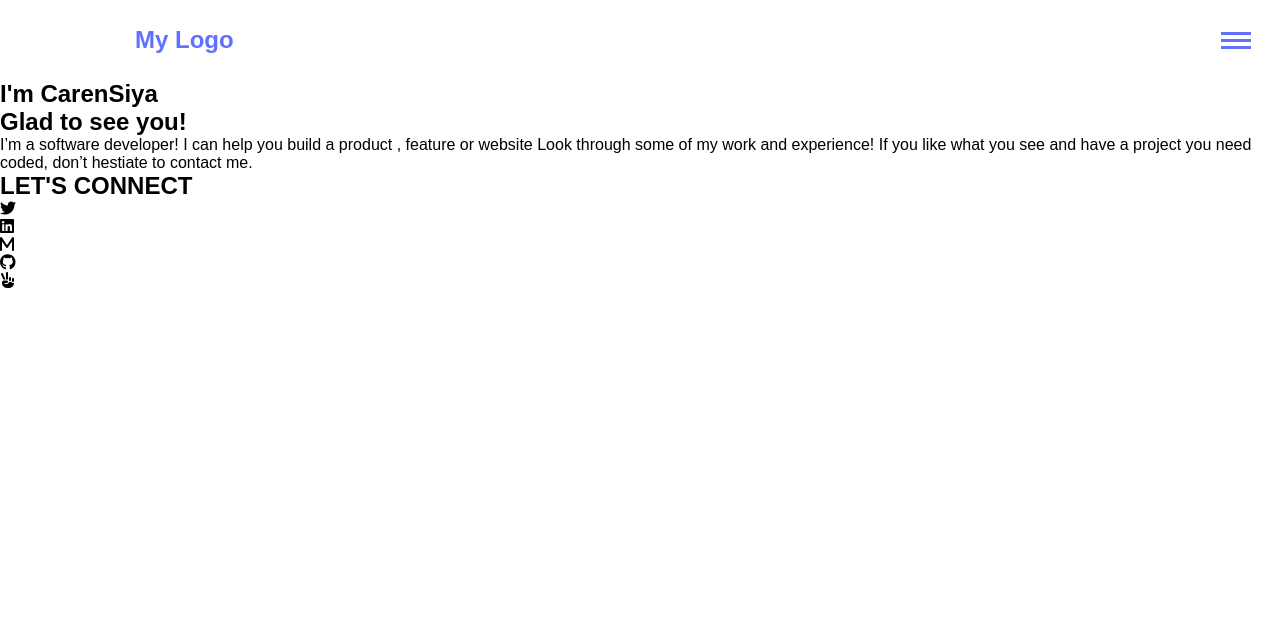
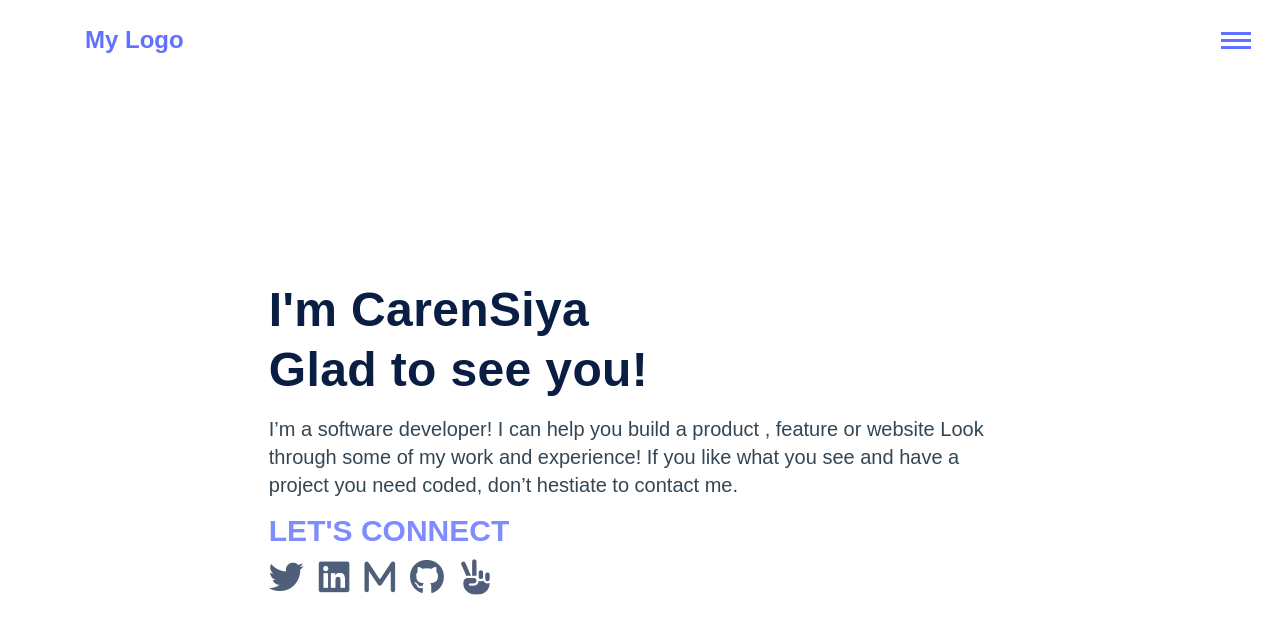
Before and after one commit to Caren-Koroeny/carensiya-portfolio, a plain HTML site: page index.html in a window 1280 px wide. Drawn offline with Linux system fonts and the light colour scheme.

Commit message:
css stying on section part

```diff
--- a/css/style.css
+++ b/css/style.css
@@ -5,7 +5,7 @@
 }
 body{
     font-family: "Poppins", sans-serif;
-    background: #fff;
+    background:url();
 }
 header{
     display: flex;
@@ -25,11 +25,11 @@ ul{
     list-style: none;
 }
 .logo-part{
-    flex: 3;
+    flex: 1;
     padding: 20px;
     font-weight: 800;
     font-size: 24px;
-    margin-left: 100px;
+    margin-left: 50px;
 
 }
 
@@ -67,3 +67,89 @@ ul{
     background: #6070ff;
     display: flex;
 }
+
+section {
+    display: block;
+  }
+
+  .main {
+    background-color: #fff;
+    margin-bottom: 100px;
+  }
+
+  .wrapper {
+    display: flex;
+    justify-content: center;
+    align-items: center;
+    flex-direction: column;
+  }
+
+  .intro-text {
+    width: 58%;
+  }
+
+  .intro-text h1 {
+    margin-top: 200px;
+    font-weight: 700;
+    font-size: 48px;
+    line-height: 60px;
+    align-items: center;
+    letter-spacing: 0.37px;
+    color: #091e42;
+    margin-bottom: 2%;
+  }
+
+  .main-text {
+    grid-column: 3;
+    grid-row: 10;
+    width: 58%;
+  }
+
+  .text-description {
+    font-weight: 400;
+    font-size: 20px;
+    line-height: 28px;
+    color: #344653;
+  }
+
+  .social {
+    align-self: flex-start;
+    margin-bottom: 5%;
+  }
+
+  .connection {
+    /* width: 11px; */
+    height: 24px;
+    font-size: 30px;
+    line-height: 24px;
+    color: #7f8cff;
+    font-weight: 900;
+    padding: 20px 0;
+  }
+  .media-icons{
+      display: flex;
+      align-content: center;
+      /* justify-content: space-evenly; */
+      gap:15px;
+      left: 6.4%;
+      bottom: 18.88%;
+      top: 77.81%;
+      width: 100%;
+      padding-top: 20px;
+   }
+
+  .social ul {
+    list-style: none;
+
+  }
+.fa-brands{
+    color: #505f79;
+    font-size: 35px;
+    font-weight: 500;
+
+}
+.fa-solid{
+    color: #505f79;
+    font-size: 35px;
+    font-weight: 500;
+}
--- a/index.html
+++ b/index.html
@@ -65,7 +65,7 @@
 
                             <li>
 
-                                    <i class="fa-solid fa-m"></i>
+                                    <i class="fa-brands fa-m"></i>
                                 </a>
                             </li>
 
```
